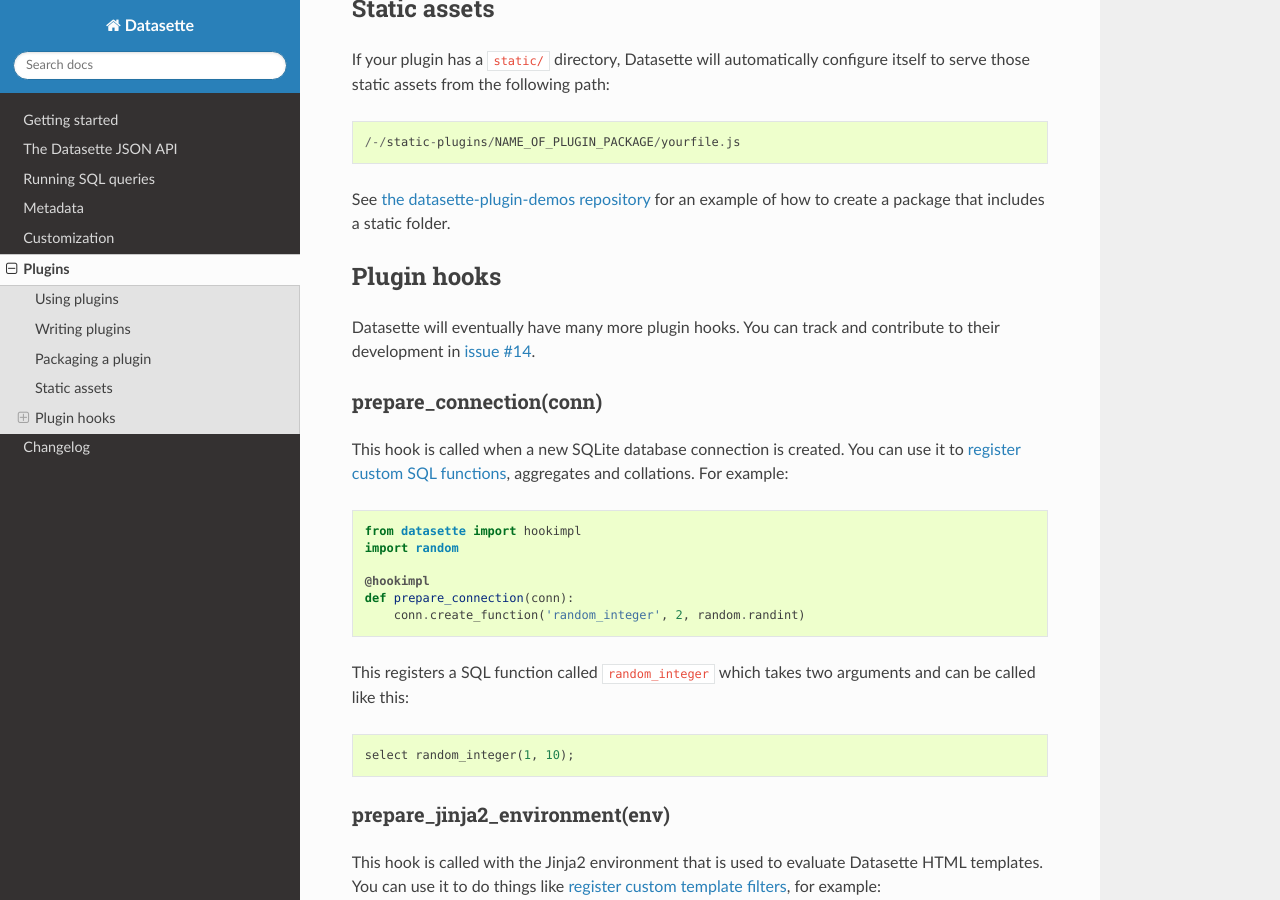
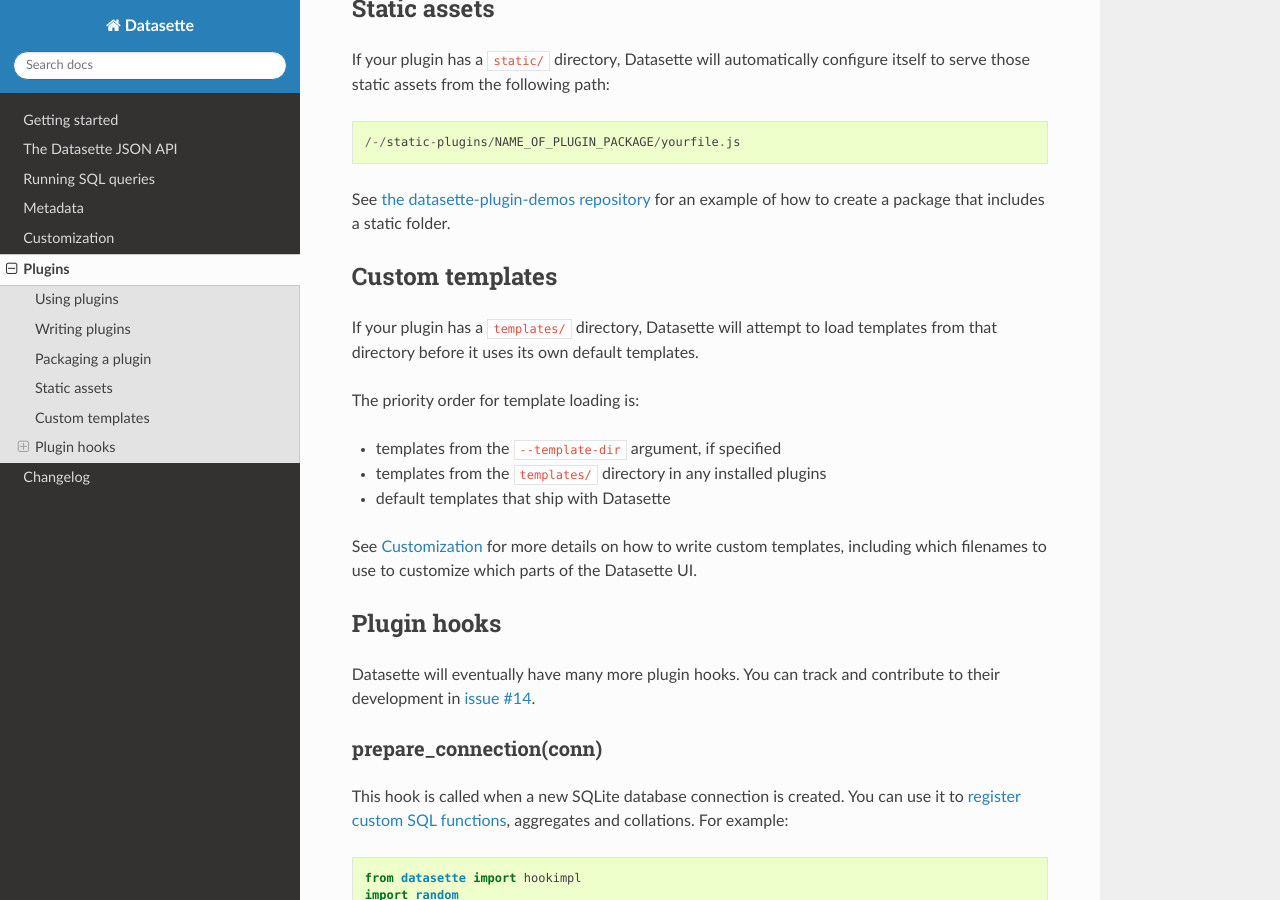
Before and after one commit to simonw/datasette, a Sphinx documentation site: the page built from docs/plugins.rst, in a window 1280 px wide and 900 px high, scrolled down 2551 px. Built offline with Sphinx 7.4.7 and the Read the Docs theme 2.0.0, drawn with Linux system fonts in a browser that asks for light colours.

Commit message:
Plugins can now bundle custom templates, closes #224
Refs #14

```diff
--- a/docs/plugins.rst
+++ b/docs/plugins.rst
@@ -132,6 +132,21 @@
 See `the datasette-plugin-demos repository <https://github.com/simonw/datasette-plugin-demos/tree/0ccf9e6189e923046047acd7878d1d19a2cccbb1>`_
 for an example of how to create a package that includes a static folder.
 
+Custom templates
+----------------
+
+If your plugin has a ``templates/`` directory, Datasette will attempt to load
+templates from that directory before it uses its own default templates.
+
+The priority order for template loading is:
+
+* templates from the ``--template-dir`` argument, if specified
+* templates from the ``templates/`` directory in any installed plugins
+* default templates that ship with Datasette
+
+See :ref:`customization` for more details on how to write custom templates,
+including which filenames to use to customize which parts of the Datasette UI.
+
 Plugin hooks
 ------------
 
```
Also changed, not shown: 3 other files.
